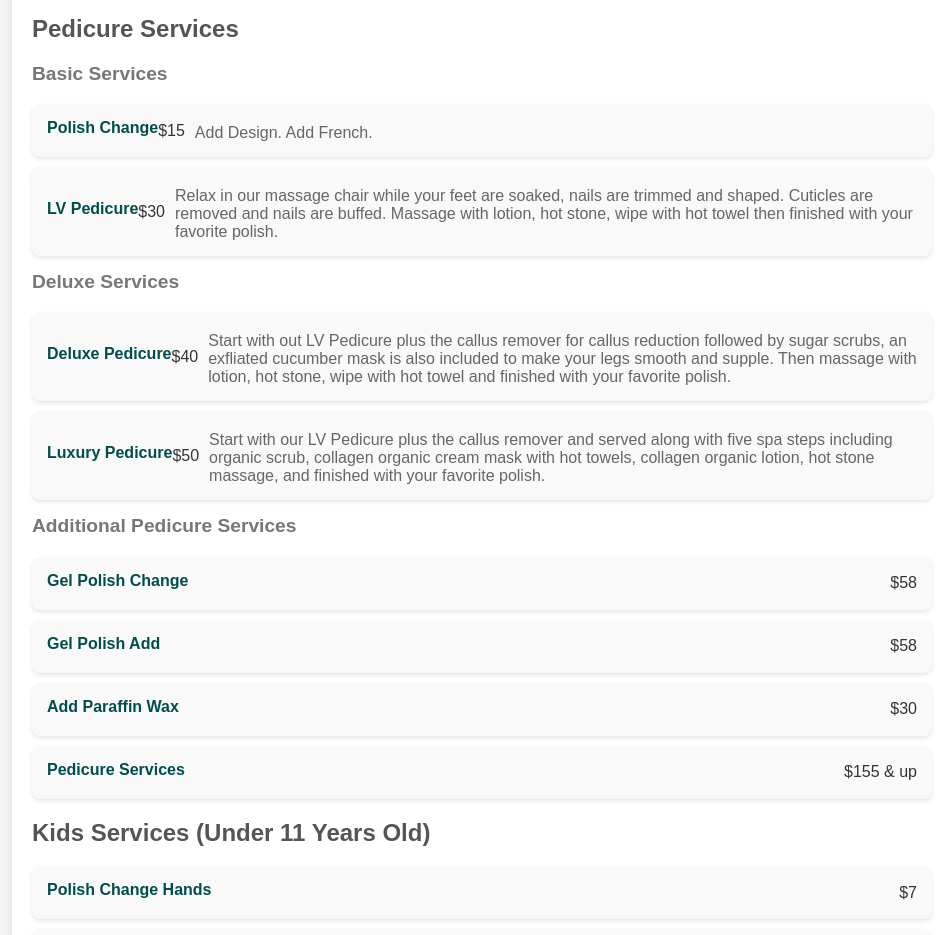
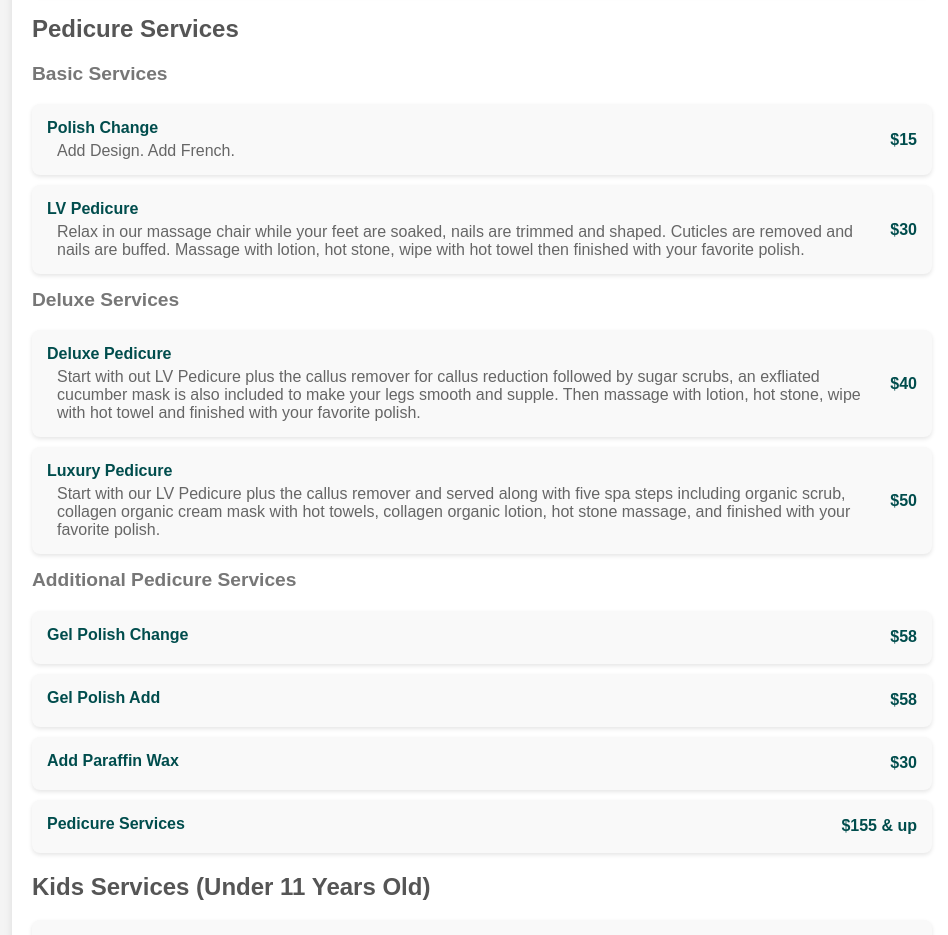
Before and after one commit to KatieLudwig/lvnailsalon, a React (Create React App) app: page /services in a window 1280 px wide. Shown: the part 1860-2795 px from the top of the page, without its empty margins (158-1106 px from the left). Built offline with nearby package versions, Linux system fonts and the light colour scheme.

Commit message:
update on style

```diff
--- a/src/Services.js
+++ b/src/Services.js
@@ -100,8 +100,13 @@ const Services = () => (
                             <ul>
                                 {subcategory.items.map((item, idx) => (
                                     <li key={idx}>
-                                        <strong>{item.name}</strong> {item.price}
-                                        {item.description && <p>{item.description}</p>}
+                                        <div className='service-item'>
+                                          <div>
+                                        <strong>{item.name}</strong>
+                                            {item.description && <p className='description'>{item.description}</p>}
+                                        </div>
+                                        <span className='price'>{item.price}</span>
+                                        </div>
                                     </li>
                                 ))}
                             </ul>
@@ -111,7 +116,12 @@ const Services = () => (
                         <ul>
                             {serviceCategory.items.map((item, idx) => (
                                 <li key={idx}>
-                                    <strong>{item.name}</strong> {item.price}
+                                    <div className='service-item'>
+                                        <div>
+                                            <strong>{item.name}</strong>
+                                        </div>
+                                        <span className='price'>{item.price}</span>
+                                        </div>
                                 </li>
                             ))}
                         </ul>
--- a/src/style.css
+++ b/src/style.css
@@ -119,6 +119,30 @@ button:hover {
     transform: scale(1.02);
 }
 
+.service-item {
+    display: flex;
+    justify-content: space-between;
+    align-items: center;
+    width: 100%;
+}
+
+.service-item > div {
+    flex: 1;
+}
+
+.descrition {
+    margin: 5px 0 0;
+    color: #666;
+    font-size: 0.9em;
+}
+
+.price {
+    font-weight: bold;
+    color: #004d4d;
+    margin-left: 10px;
+    white-space: nowrap;
+}
+
 .services-container li strong {
     display: block;
     font-weight: bold;
```
